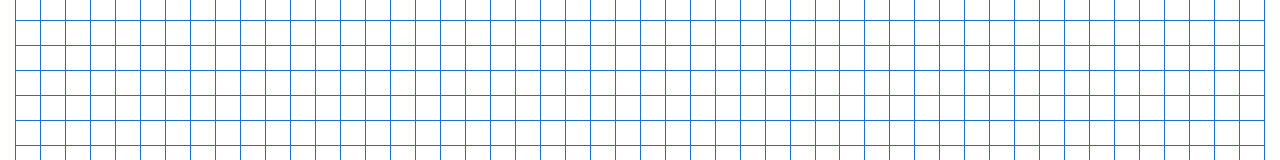
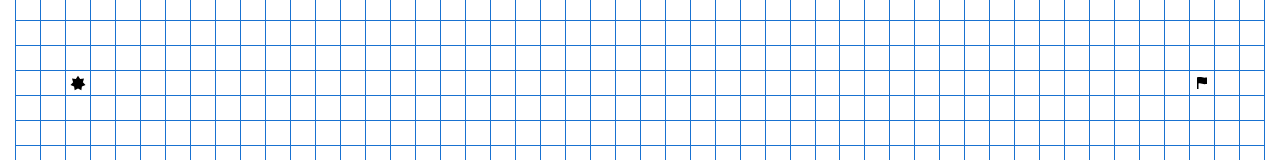
Before and after one commit to iamsarthakkr/graph-project, a React (Create React App) app: page / in a window 1280 px wide. Shown: the part 365-525 px from the top of the page. Built offline with nearby package versions, Linux system fonts and the light colour scheme.

Commit message:
Added source and destination icons

```diff
--- a/src/components/Grid/Grid.tsx
+++ b/src/components/Grid/Grid.tsx
@@ -7,6 +7,7 @@ import { HEIGHT, WIDTH } from "../../constants";
 
 export const Grid = React.forwardRef<HTMLDivElement>((props, ref) => {
    const { grid: gridState } = useAppContext();
+   console.log({ state: useAppContext() });
 
    const nRows = gridState.rows.length,
       nCols = nRows ? gridState.rows[0].length : 0;
@@ -19,7 +20,5 @@ export const Grid = React.forwardRef<HTMLDivElement>((props, ref) => {
       </GridRow>
    ));
 
-   console.log({ grid });
-
    return <Container ref={ref}>{grid}</Container>;
 });
--- a/src/components/Grid/GridCell.tsx
+++ b/src/components/Grid/GridCell.tsx
@@ -1,8 +1,24 @@
 import React from "react";
+import { GiSevenPointedStar } from "react-icons/gi";
+import { IoMdFlag } from "react-icons/io";
 import { HEIGHT, WIDTH } from "../../constants";
 import { IGridCell } from "../../types";
+import { equals } from "../../utils";
+import { useAppContext } from "../App/useAppContext";
 import { Cell } from "./GridComponents";
 
 export const GridCell = (props: IGridCell) => {
-   return <Cell width={WIDTH} height={HEIGHT} />;
+   const { source, destination } = useAppContext();
+
+   const Icon = equals(source, props) ? (
+      <GiSevenPointedStar />
+   ) : equals(destination, props) ? (
+      <IoMdFlag />
+   ) : null;
+
+   return (
+      <Cell width={WIDTH} height={HEIGHT}>
+         {Icon}
+      </Cell>
+   );
 };
--- a/src/utils/index.tsx
+++ b/src/utils.tsx
@@ -1,4 +1,4 @@
-import { IGrid, IPoint } from "../types/GridInterfaces";
+import { IGrid, IGridCell, IPoint } from "./types/GridInterfaces";
 
 export const get2DArray = <Type,>(
    rows: number,
@@ -31,3 +31,7 @@ export const getEmptyGrid = (rows: number, columns: number): IGrid => {
       ),
    };
 };
+
+export const equals = (p1: IGridCell, p2: IGridCell) => {
+   return p1.row === p2.row && p1.column === p2.column;
+};
```
